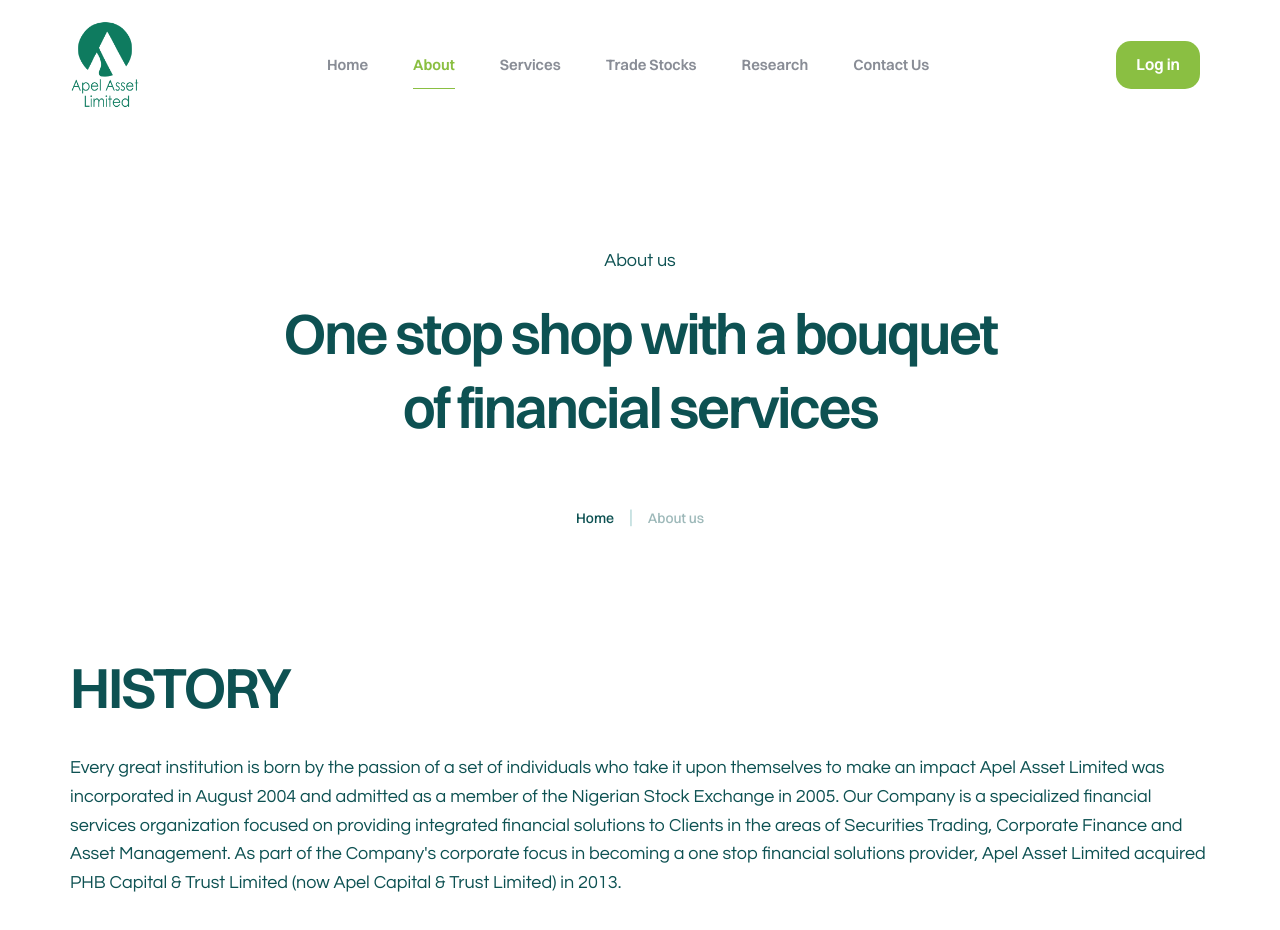
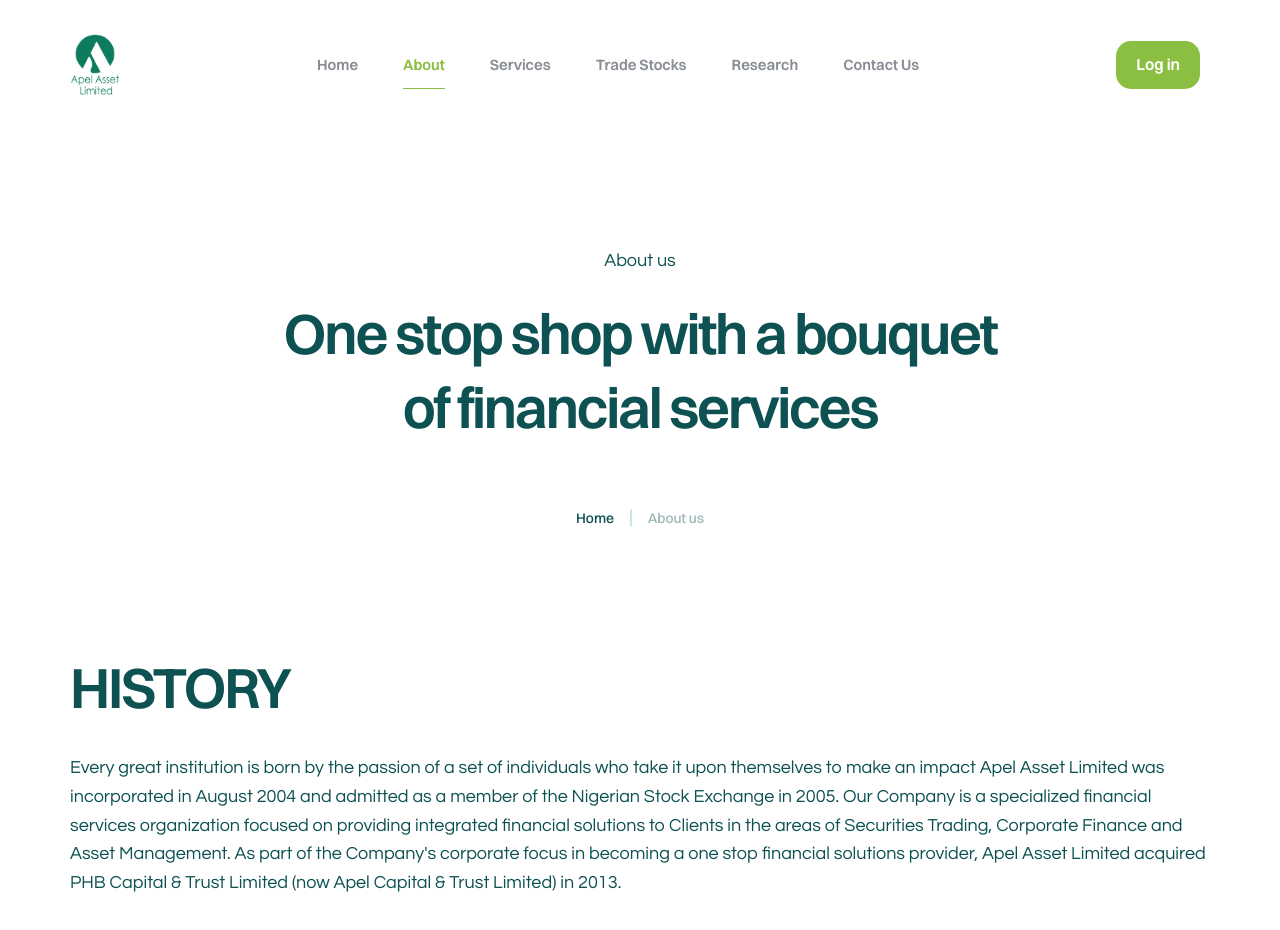
Before and after one commit to Favorjs/apelasset, a plain HTML site: page about.html in a window 1280 px wide. Shown: the top 930 px of the page. Drawn offline with nearby package versions, Linux system fonts and the light colour scheme; a script that the page names is missing.

Commit message:
apelasset

```diff
--- a/about.html
+++ b/about.html
@@ -66,7 +66,7 @@
         <div class="mil-top-panel">
             <div class="container">
                 <a href="index.html" class="mil-logo">
-                    <img src="img/Apel-ASSET-Logo.png" alt="Apel" width="100%" style="max-width: 70px;">
+                    <img src="img/Apel-ASSET-Logo.png" alt="Apel" width="100%" style="max-width: 50px;">
                 </a>
                 <nav class="mil-top-menu">
                     <ul>
```
